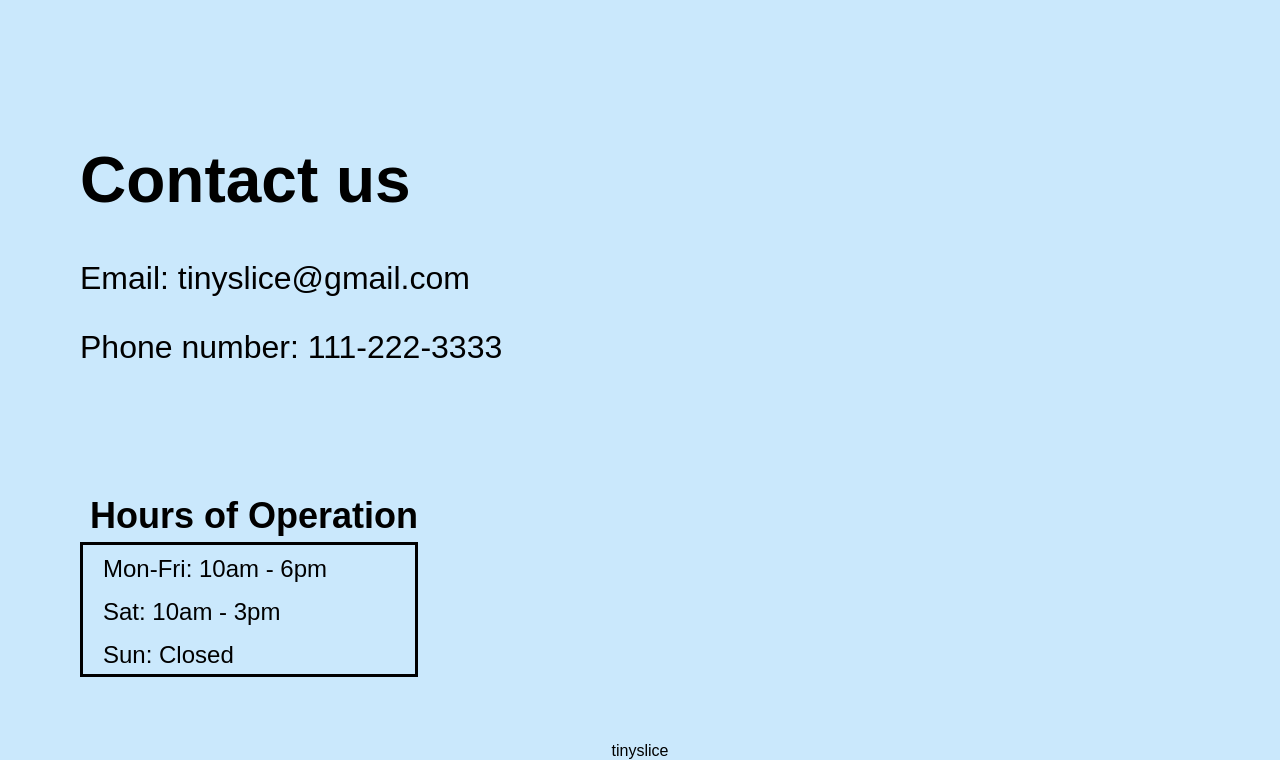
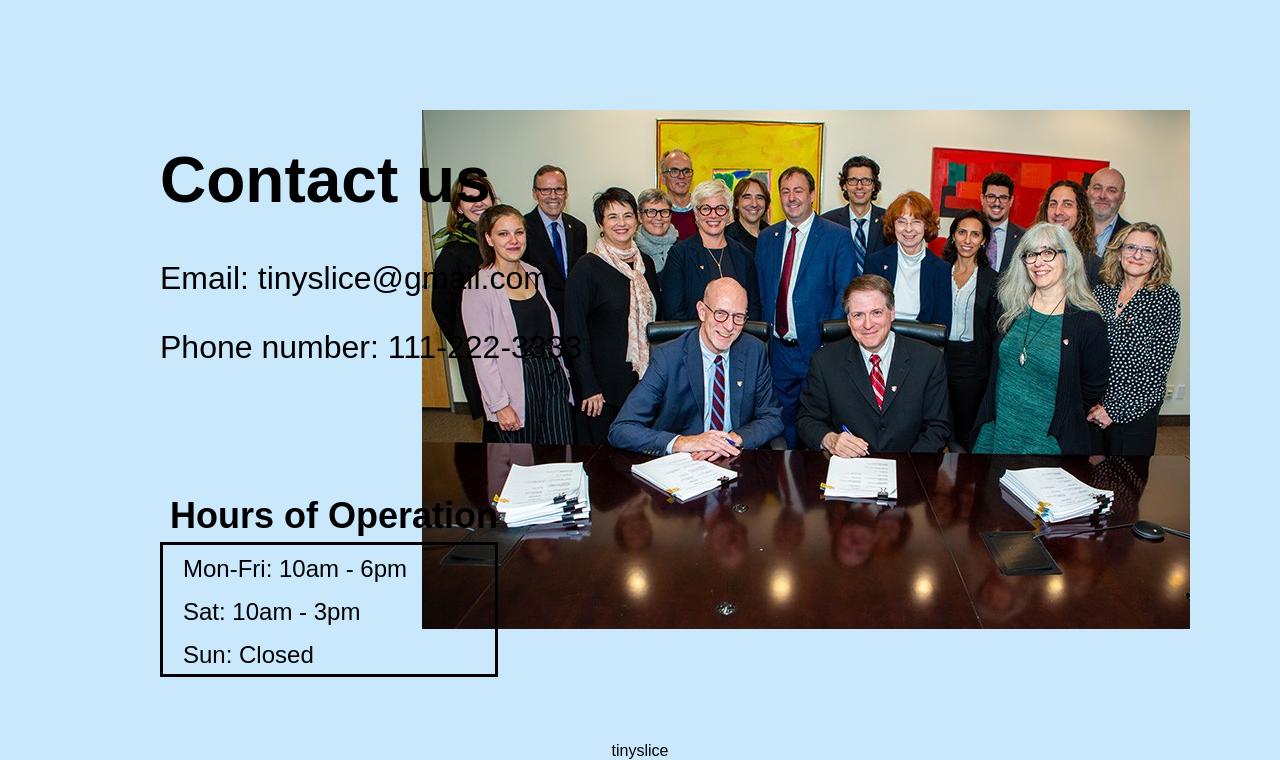
Before and after one commit to Gavin-Sharma/Tinyslice, a Flask app: template templates/contact.html in a window 1280 px wide. Shown: the part 40-800 px from the top of the page. Run offline with Flask 2, Linux system fonts and the light colour scheme; the template is opened without the code that fills it, so the values that code supplies are empty.

Commit message:
added a staff photo on the contact us page and styled it a little bit

```diff
--- a/static_files/style.css
+++ b/static_files/style.css
@@ -165,7 +165,7 @@ footer {
 
 .main-contact {
     position: fixed;
-    padding-left: 80px;
+    padding-left: 160px;
     padding-top: 100px;
     font-size: 2rem;
 
@@ -173,7 +173,7 @@ footer {
 
 .operation-hours {
     position: fixed;
-    padding-left: 80px;
+    padding-left: 160px;
     padding-top: 425px;
     font-size: 1.5rem;
 }
@@ -196,3 +196,9 @@ footer {
     padding-left: 0px;
     margin-left: 0px;
 }
+
+.staff-photo {
+    position: fixed;
+    right: 90px;
+    top: 150px;
+}
--- a/templates/contact.html
+++ b/templates/contact.html
@@ -16,6 +16,7 @@
         </div>
     </header>
 <body class="contact-body">
+    <img src="/static_files/img/staff_photo.jpg" alt="staff photo" class="staff-photo">
     <div class="main-contact">
        <h1 class="contact-hone">Contact us</h1>
        <div class="contact-info">
```
Also changed, not shown: static_files/img/staff_photo.jpg (added).
